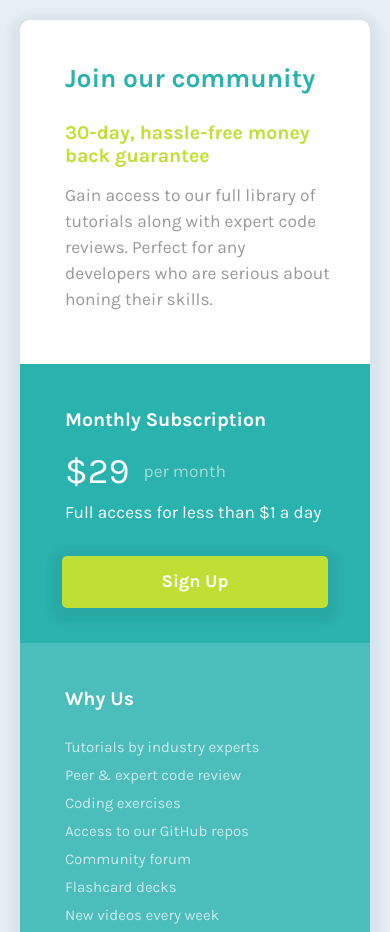
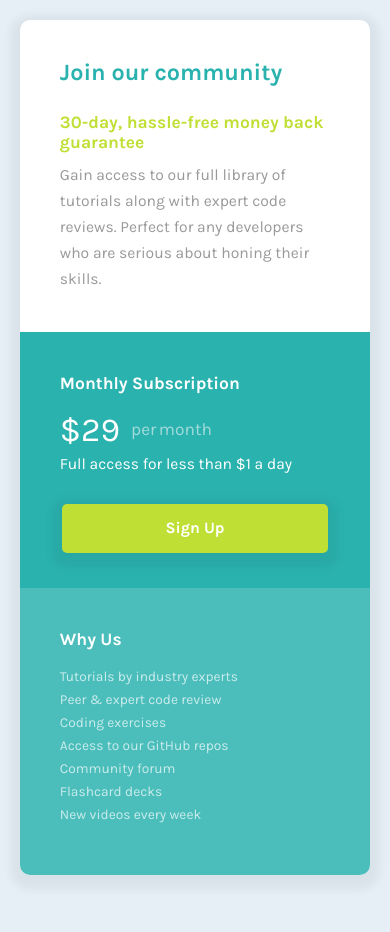
Before and after one commit to lilasca/Single-Price-Grid-Component, a plain HTML site: page index.html in a window 390 px wide. Shown: the top 932 px of the page. After the commit the page ends 895 px from the top, so only its background shows below. Drawn offline with Linux system fonts and the light colour scheme.

Commit message:
Update styles.css

```diff
--- a/css/styles.css
+++ b/css/styles.css
@@ -3,6 +3,7 @@
 * {
   box-sizing: border-box;
 }
+
 
 body {
   display: flex;
@@ -16,8 +17,8 @@ body {
 
 main {
   max-width: 50rem;
-  width: 44.125rem;
-  height: 32.9375rem;
+  width: 39.7rem;
+  height: 29.5rem;
   margin: auto;
   overflow: hidden;
   border-radius: .625rem;
@@ -33,11 +34,11 @@ h1,
 h2,
 p,
 ul {
-  margin-left: .6196rem;
+  margin-left: .3rem;
 }
 
 h2 {
-  font-size: 1.2188rem;
+  font-size: 1.09rem;
 }
 
 p {
@@ -48,26 +49,26 @@ p {
 
 .header {
   padding-top: .625rem;
-  margin-bottom: .5687rem;
+  margin-bottom: .3rem;
 }
 
 .header__title {
-  margin-top: 2.125rem;
-  margin-bottom: 1.75rem;
-  font-size: 1.6438rem;
+  margin-top: 1.88rem;
+  margin-bottom: 1.55rem;
+  font-size: 1.46rem;
   color: hsl(179, 62%, 43%);
 }
 
 .header__subtitle {
-  margin-bottom: 1rem;
+  margin-bottom: .7rem;
   color: hsl(71, 73%, 54%);
 }
 
 .header__text {
-  margin-bottom: .4375rem;
+  margin-bottom: 0;
   margin-top: .3125rem;
   line-height: 1.6187rem;
-  font-size: 1.0875rem;
+  font-size: .98rem;
   color: #999;
 }
 
@@ -88,35 +89,37 @@ p {
 }
 
 .title--white {
-  margin-top: .625rem;
+  margin-top: .37rem;
 }
 
 .subscription__price {
   display: flex;
   align-items: center;
   width: 93%;
-  margin-top: 1.25rem;
+  margin-top: 1.1rem;
+word-spacing: -.1rem;
   margin-bottom: 0;
   color: hsl(179, 43%, 75%);
 }
 
 .subscription__price span {
-  font-size: 2.2563rem;
-  margin-right: .875rem;
+  font-size: 2.1rem;
+  margin-right: .7rem;
   color: #fff;
 }
 
 .subscription__discount {
-  margin-top: .6188rem;
-  margin-bottom: 2.0812rem;
+  margin-top: .35rem;
+  margin-bottom: 1.9rem;
+  font-size: .98rem;
 }
 
 .subscription__button {
   display: block;
-  width: 93%;
+  width: 96%;
   padding: .9812rem 0;
   margin: 0 auto 0 auto;
-  font-size: 1.125rem;
+  font-size: .99rem;
   font-weight: 700;
   background-color: hsl(71, 73%, 54%);
   color: #fff;
@@ -133,36 +136,48 @@ p {
 }
 
 .features__title {
-  margin-bottom: 1.4375rem;
+  margin-bottom: 1rem;
 }
 
 .features__list {
   padding: 0;
-  font-size: .9375rem;
-  line-height: 1.375rem;
+  font-size: .86rem;
+  line-height: 1.282rem;
   list-style-type: none;
   opacity: 0.7;
 }
 
 @media screen and (max-width: 44.5rem) {
-  main {
+  .features__list {
+    line-height: 1.rem;
+  }
+}
+
+@media screen and (max-width: 654px){
+  main{
     height: auto;
   }
 
-  .features__list {
-    line-height: 1.56rem;
+  .row {
+    max-height: 39vh;
   }
+
+  .features__list{
+    line-height: 1.44rem;
+  }
+
 }
 
 @media screen and (max-width: 37.625rem) {
   .features__list {
-    line-height: 1.75rem;
+    line-height: 1.rem;
   }
 }
 
 @media screen and (max-width: 37.5rem) {
   .row {
     flex-direction: column;
+    max-height: initial;
   }
 
   .subscription__button {
@@ -170,7 +185,7 @@ p {
   }
 
   .features {
-    max-height: 58.4vh;
+    max-height: 39vh;
   }
 }
 
```
